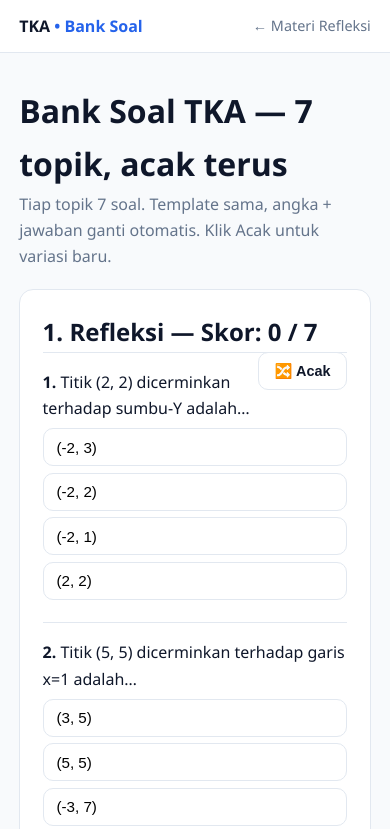
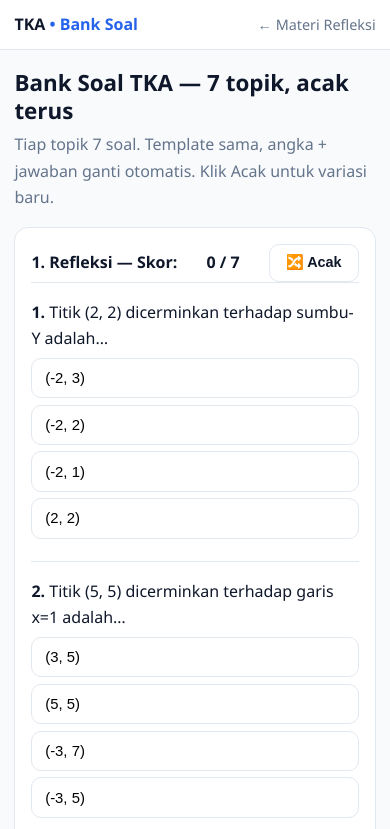
Before and after one commit to raihanasgab27-max/tka-matematika-interaktif, a plain HTML site: page kuis.html in a window 390 px wide. Shown: the top 829 px of the page. Drawn offline with Linux system fonts and the light colour scheme.

Commit message:
Perbaiki tampilan mobile halaman bank soal
Fullscanned with [Cerberus](https://github.com/code-yeongyu/oh-my-open-pentest)

Co-authored-by: Cerberus <clio-agent@cerberuslabs.ai>

```diff
--- a/kuis.html
+++ b/kuis.html
@@ -26,6 +26,20 @@ main{max-width:960px;margin:0 auto;padding:2rem 1.2rem 4rem}
 .opt.bad{border-color:var(--red);background:#fef2f2}
 .feedback{font-size:.9rem;margin-top:.4rem;display:none;color:var(--muted)}.feedback.show{display:block}
 .muted{color:var(--muted)}
+html{scroll-padding-top:76px}
+body{overflow-x:hidden}
+main>h1{font-size:1.8rem;line-height:1.25;margin-bottom:.4rem}
+section.card h2{display:flex;align-items:center;justify-content:space-between;gap:.6rem;flex-wrap:wrap;font-size:1.15rem}
+section.card h2 .btn{float:none!important;flex:0 0 auto}
+.opt,.quiz-q p{overflow-wrap:break-word}
+@media(max-width:700px){
+nav{padding:.7rem .9rem}
+main{padding:1.2rem .9rem 3rem}
+main>h1{font-size:1.4rem}
+.card{padding:1rem;margin-top:1rem}
+section.card h2{font-size:1rem}
+.opt{font-size:.93rem;padding:.7rem .8rem}
+}
 </style>
 </head>
 <body>
```
